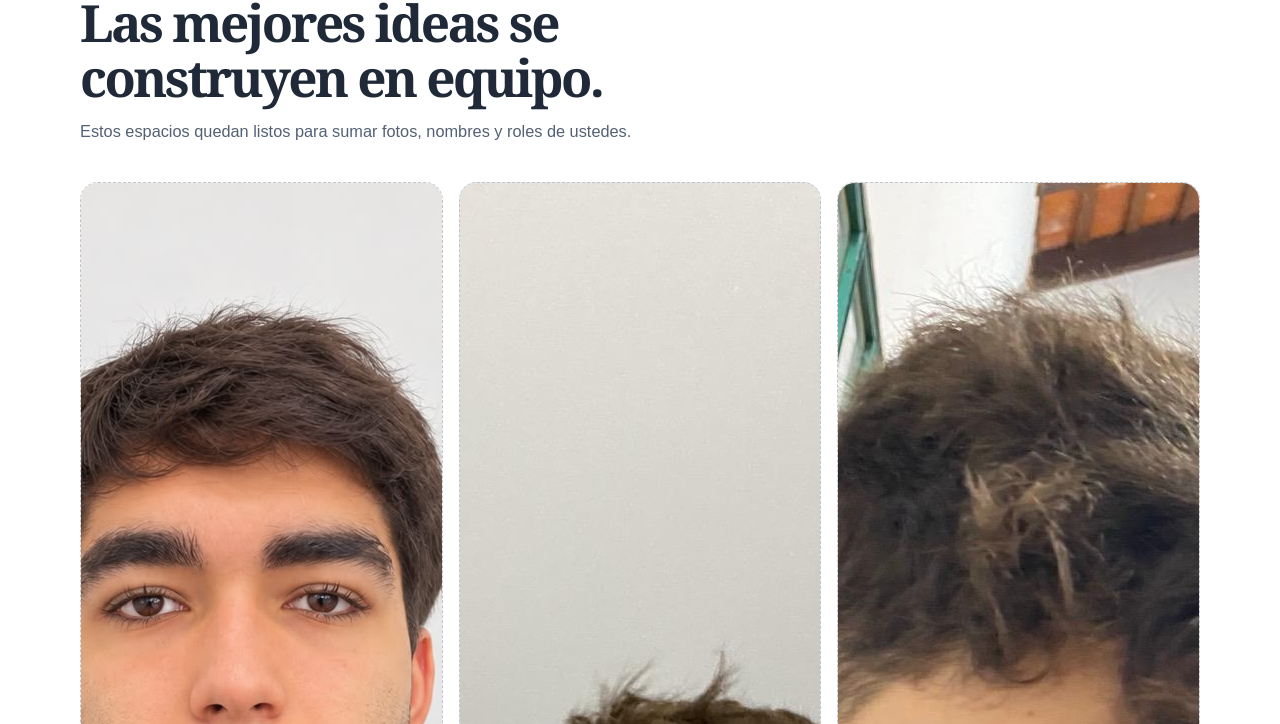
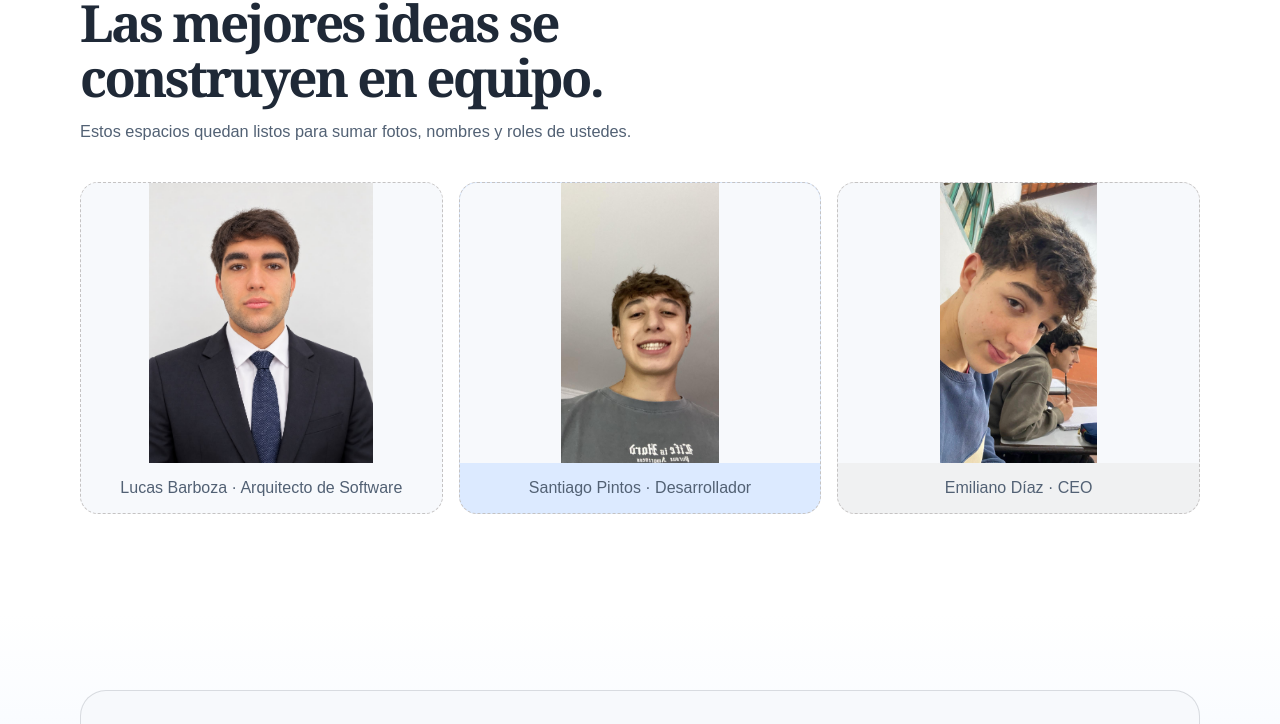
Before and after one commit to ssntiiiuy/KodaLandingPage, a plain HTML site: page Koda/index.html in a window 1280 px wide. Shown: the part 2116-2840 px from the top of the page. Drawn offline with Linux system fonts and the light colour scheme.

Commit message:
fotos correctas ahora si

```diff
--- a/Koda/index.html
+++ b/Koda/index.html
@@ -780,11 +780,12 @@
       border-radius: 18px;
     }
 
-    ..team-photo img {
+    .team-photo img {
       display: block;
       width: 100%;
-      height: 340px;
-      object-fit: cover;
+      height: 280px;
+      object-fit: contain;
+      background: #f7f9fc;
     }
 
     .team-photo p {
```
